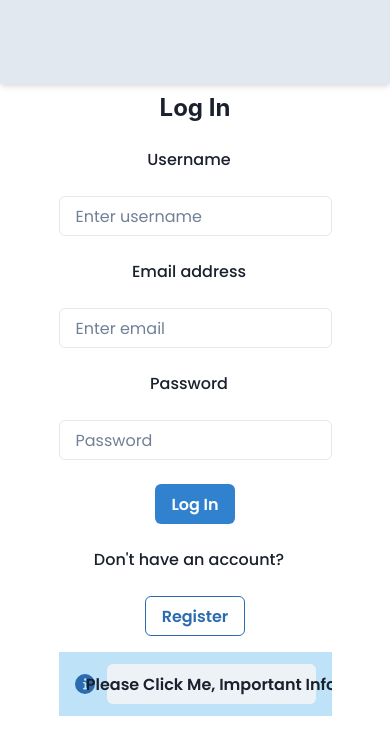
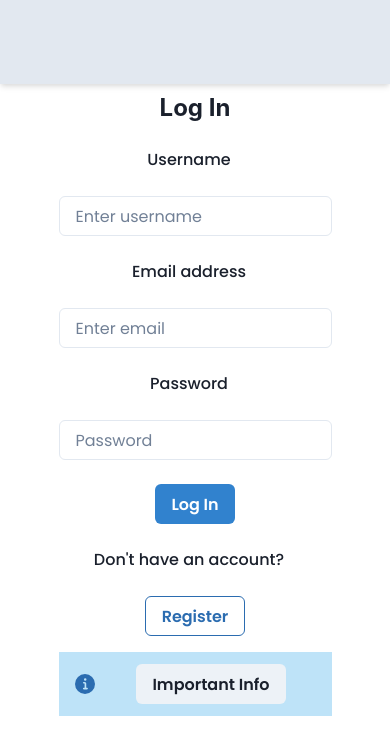
Before and after one commit to valpas312/React-Integrador, a React (Vite) app: page /checkout in a window 390 px wide. Shown: the top 754 px of the page. Built offline with nearby package versions, Linux system fonts and the light colour scheme.

Commit message:
detalles y media queries

```diff
--- a/src/components/styles/AlertLoginRegister.jsx
+++ b/src/components/styles/AlertLoginRegister.jsx
@@ -11,8 +11,8 @@ const AlertLoginRegister = () => {
     const { isOpen, onToggle } = useDisclosure()
 
     return (
-      <>
-        <Button onClick={onToggle}>Please Click Me, Important Info</Button>
+      <Box m="0 auto">
+        <Button onClick={onToggle}>Important Info</Button>
         <Slide direction='bottom' in={isOpen} style={{ zIndex: 10 }}>
           <Box
             p='40px'
@@ -27,7 +27,7 @@ const AlertLoginRegister = () => {
             <Text>Tengan en cuenta que el inicio de sesión es solo temporal, existe solo en el almacenamiento local y cuando cierre sesión, todos los datos se eliminarán</Text>
           </Box>
         </Slide>
-      </>
+      </Box>
     )
   }
 
--- a/src/pages/Checkout.jsx
+++ b/src/pages/Checkout.jsx
@@ -3,8 +3,11 @@ import GenericBox from "../components/styles/GenericBox"
 import { Heading, Text } from "@chakra-ui/react"
 import CheckoutModalAddress from "../components/styles/CheckoutModalAddress"
 import CheckoutModal from "../components/styles/CheckoutModal"
+import { useMediaQuery } from "@chakra-ui/react"
 
 const Checkout = () => {
+
+  const [isLargerThan600] = useMediaQuery("(min-width: 600px)")
 
   const cart = useSelector(state => state.products.cart)
   const total = useSelector(state => state.products.totalCartPrice)
@@ -15,7 +18,7 @@ const Checkout = () => {
 
   console.log(address)
 
-  return <GenericBox direction="column" bg="gray.200" w="30vw" p="2rem">
+  return <GenericBox direction="column" bg="gray.200" p="2rem" w={isLargerThan600 ? "40vw" : "90vw"}>
     <Heading>Checkout</Heading>
     <GenericBox direction="column">
       {cart.map(product => <Text key={product.id}>{product.title}</Text>)}
--- a/src/pages/Login.jsx
+++ b/src/pages/Login.jsx
@@ -60,7 +60,7 @@ const Login = () => {
       <Button colorScheme="blue" variant="outline" as={Link} to="/register" >
         Register
       </Button>
-      <Alert status="info" >
+      <Alert status="info">
         <AlertIcon/>
         <AlertLoginRegister/>
       </Alert>
```
